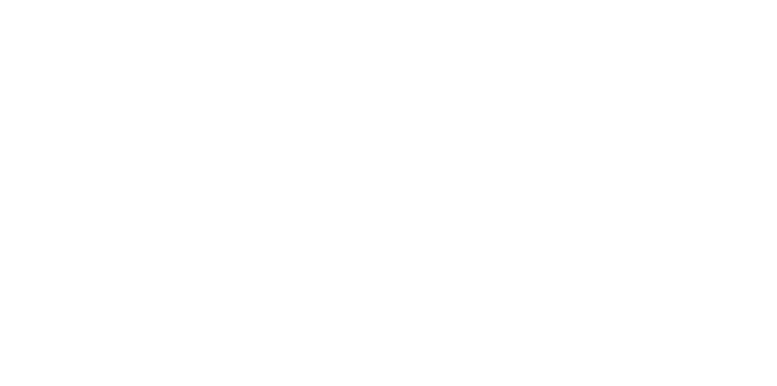
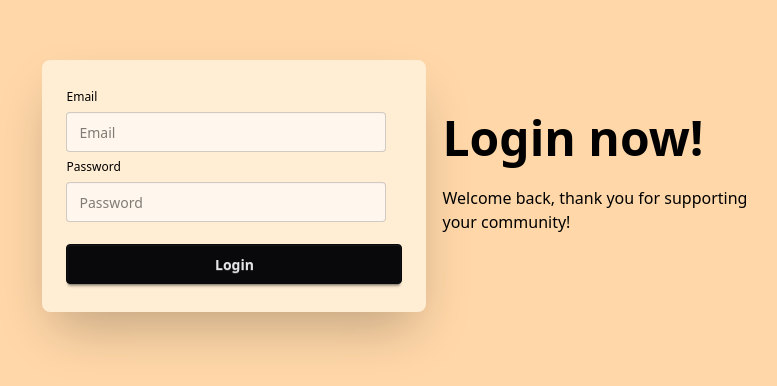
Before and after one commit to PeterMoraStevens/CareConnect, a React (Vite) app in the folder client/: page /SignInOrg in a window 1280 px wide. Before the commit this address had no page. Shown: the part 214-600 px from the top of the page, without its empty margins (233-1010 px from the left). Built offline with nearby package versions, Linux system fonts and the light colour scheme.

Commit message:
added sign in & sign up auth

```diff
--- a/client/src/App.tsx
+++ b/client/src/App.tsx
@@ -4,13 +4,17 @@ import "./App.css";
 import Landing from "./routes/Landing";
 import Resources from "./routes/Resources";
 import AddOrganization from "./components/AddOrganization";
+import OrgSignUp from "./routes/OrgSignUp";
+import OrgSignIn from "./routes/OrgSignIn";
 
 export const CareRoutes = () => {
   return (
     <Routes>
       <Route path="/" element={<Landing />} />
-      <Route path= "/Resources" element = {<Resources />} />
+      <Route path="/Resources" element={<Resources />} />
       <Route path="/AddOrganization" element={<AddOrganization />} />
+      <Route path="/SignUpOrg" element={<OrgSignUp />} />
+      <Route path="/SignInOrg" element={<OrgSignIn />} />
     </Routes>
   );
 };
--- a/client/src/api/firebase.ts
+++ b/client/src/api/firebase.ts
@@ -1,6 +1,6 @@
 // Import the functions you need from the SDKs you need
 import { initializeApp } from "firebase/app";
-import { getAnalytics } from "firebase/analytics";
+import { getAuth } from "firebase/auth";
 import { getFirestore } from "firebase/firestore";
 // TODO: Add SDKs for Firebase products that you want to use
 // https://firebase.google.com/docs/web/setup#available-libraries
@@ -19,7 +19,7 @@ const firebaseConfig = {
 
 // Initialize Firebase
 const app = initializeApp(firebaseConfig);
-const analytics = getAnalytics(app);
+const auth = getAuth(app);
 const db = getFirestore(app);
 
-export { db };
+export { db, auth };
--- /dev/null
+++ b/client/src/routes/OrgSignIn.tsx
@@ -0,0 +1,85 @@
+import React, { useState } from "react";
+import { auth } from "../api/firebase";
+import { signInWithEmailAndPassword } from "firebase/auth";
+import { useNavigate } from "react-router-dom";
+
+async function signIn(
+  email: string,
+  password: string,
+  setError: (msg: string) => void
+) {
+  try {
+    const userCredential = await signInWithEmailAndPassword(
+      auth,
+      email,
+      password
+    );
+    console.log("User signed in:", userCredential.user);
+    return userCredential.user;
+  } catch (error: any) {
+    setError(error.message || "Invalid email or password.");
+  }
+}
+
+const OrgSignIn = () => {
+  const [username, setUsername] = useState<string>("");
+  const [password, setPassword] = useState<string>("");
+  const [error, setError] = useState<string | null>(null);
+  const navigate = useNavigate();
+
+  const handleSignIn = async () => {
+    const user = await signIn(username, password, setError);
+    if (user) navigate("/");
+  };
+
+  return (
+    <div className="hero bg-orange-200 min-h-screen text-black">
+      <div className="hero-content flex-col lg:flex-row-reverse">
+        <div className="text-center lg:text-left">
+          <h1 className="text-5xl font-bold">Login now!</h1>
+          <p className="py-6">
+            Welcome back, thank you for supporting your community!
+          </p>
+        </div>
+        <div className="card bg-orange-100 w-full max-w-sm shrink-0 shadow-2xl">
+          <div className="card-body">
+            <fieldset className="fieldset">
+              <label className="fieldset-label text-black">Email</label>
+              <input
+                type="email"
+                onChange={(e) => setUsername(e.target.value)}
+                className="input bg-orange-50"
+                placeholder="Email"
+              />
+              <label className="fieldset-label text-black">Password</label>
+              <input
+                type="password"
+                onChange={(e) => setPassword(e.target.value)}
+                className="input bg-orange-50"
+                placeholder="Password"
+              />
+              <button className="btn btn-neutral mt-4" onClick={handleSignIn}>
+                Login
+              </button>
+            </fieldset>
+            {error && (
+              <div className="toast toast-end">
+                <div className="alert alert-error">
+                  <span>{error}</span>
+                  <button
+                    className="btn btn-circle btn-ghost"
+                    onClick={() => setError("")}
+                  >
+                    x
+                  </button>
+                </div>
+              </div>
+            )}
+          </div>
+        </div>
+      </div>
+    </div>
+  );
+};
+
+export default OrgSignIn;
--- /dev/null
+++ b/client/src/routes/OrgSignUp.tsx
@@ -0,0 +1,95 @@
+import { useState } from "react";
+import { auth, db } from "../api/firebase";
+import { createUserWithEmailAndPassword } from "firebase/auth";
+import { doc, setDoc } from "firebase/firestore";
+import { useNavigate } from "react-router-dom";
+
+async function signUp(
+  email: string,
+  password: string,
+  setError: (msg: string) => void
+) {
+  try {
+    const userCredential = await createUserWithEmailAndPassword(
+      auth,
+      email,
+      password
+    );
+    const user = userCredential.user;
+
+    await setDoc(doc(db, "users", user.uid), {
+      uid: user.uid,
+      email: user.email,
+      createdAt: new Date(),
+      resources: [],
+    });
+
+    console.log("User signed up and stored in Firestore:", user);
+    return user;
+  } catch (error: any) {
+    setError(error.message || "An error occurred.");
+  }
+}
+
+const OrgSignUp = () => {
+  const [username, setUsername] = useState<string>("");
+  const [password, setPassword] = useState<string>("");
+  const [error, setError] = useState<string | null>(null);
+  const navigate = useNavigate();
+
+  const handleSignUp = async () => {
+    const user = await signUp(username, password, setError);
+    if (user) navigate("/");
+  };
+
+  return (
+    <div className="hero bg-orange-200 min-h-screen text-black">
+      <div className="hero-content flex-col lg:flex-row-reverse">
+        <div className="text-center lg:text-left">
+          <h1 className="text-5xl font-bold">Sign Up!</h1>
+          <p className="py-6">
+            Thank you for joining us to support your community!
+          </p>
+        </div>
+        <div className="card bg-orange-100 w-full max-w-sm shrink-0 shadow-2xl">
+          <div className="card-body">
+            <fieldset className="fieldset">
+              <label className="fieldset-label text-black">Email</label>
+              <input
+                type="email"
+                onChange={(e) => setUsername(e.target.value)}
+                className="input bg-orange-50"
+                placeholder="Email"
+              />
+              <label className="fieldset-label text-black">Password</label>
+              <input
+                type="password"
+                onChange={(e) => setPassword(e.target.value)}
+                className="input bg-orange-50"
+                placeholder="Password"
+              />
+              <button className="btn btn-neutral mt-4" onClick={handleSignUp}>
+                Sign Up
+              </button>
+            </fieldset>
+            {error && (
+              <div className="toast toast-end">
+                <div className="alert alert-error">
+                  <span>{error}</span>
+                  <button
+                    className="btn btn-circle btn-ghost"
+                    onClick={() => setError("")}
+                  >
+                    x
+                  </button>
+                </div>
+              </div>
+            )}
+          </div>
+        </div>
+      </div>
+    </div>
+  );
+};
+
+export default OrgSignUp;
--- a/client/src/routes/Resources.tsx
+++ b/client/src/routes/Resources.tsx
@@ -2,6 +2,7 @@ import { useEffect, useState } from "react";
 import { db } from "../api/firebase"; // Adjust path as needed
 import { collection, getDocs } from "firebase/firestore";
 import { getStorage, ref, getDownloadURL } from "firebase/storage";
+import PreviewCard from "../components/PreviewCard";
 
 interface Resource {
   id: string;
```
Also changed, not shown: 1 other file (tests, documents, lock files or other folders).
